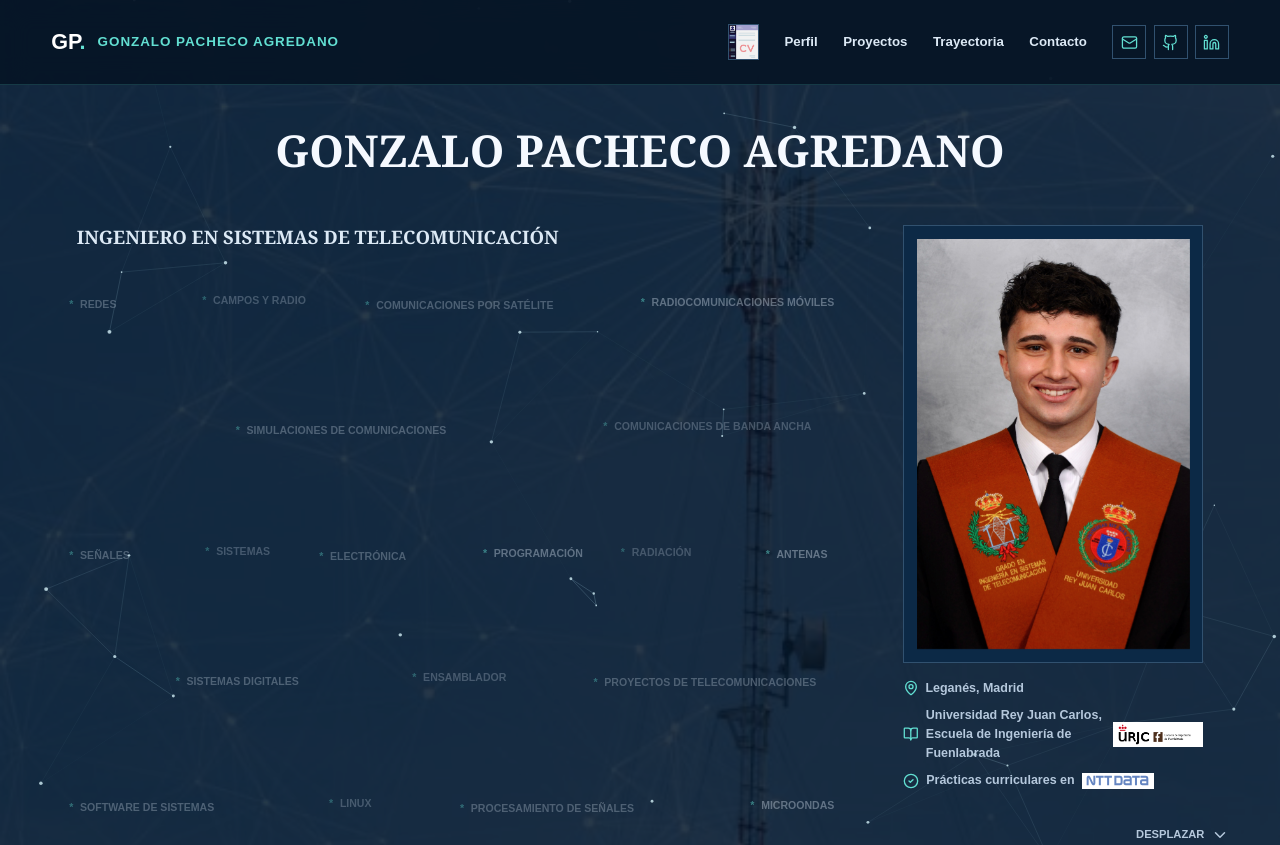
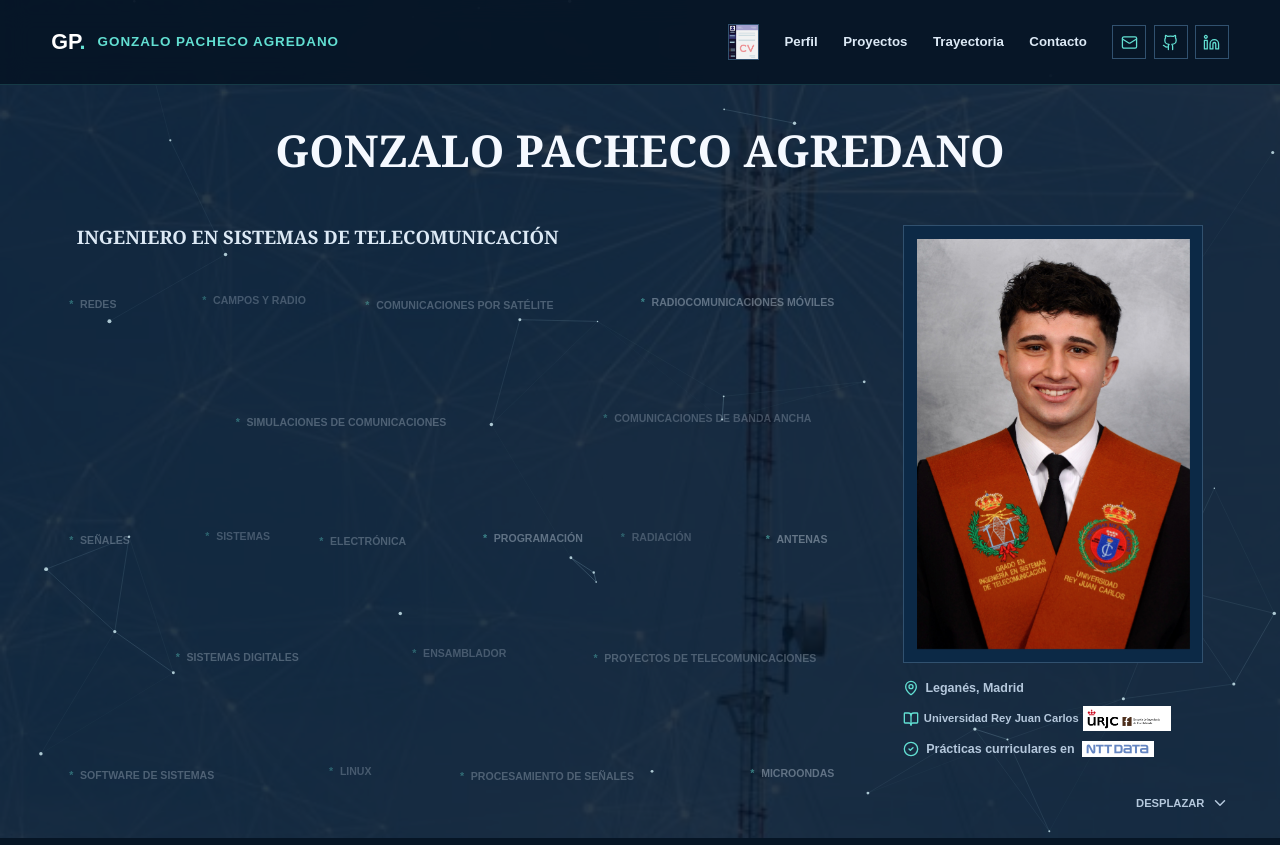
Before and after one commit to gonzaloop1494/gonzalo-portfolio, a Next.js app: page / in a window 1280 px wide. Shown: the top 845 px of the page. Built offline with nearby package versions, Linux system fonts and the light colour scheme; no server answers.

Commit message:
Refine university hero metadata

```diff
--- a/app/globals.css
+++ b/app/globals.css
@@ -194,9 +194,9 @@ h1 em, h2 em { color: var(--accent); font-family: Georgia, "Times New Roman", se
 .hero-meta { display: flex; flex-direction: column; gap: .55rem; padding-top: 1rem; color: var(--muted); font-size: .78rem; font-weight: 700; }
 .hero-meta p { display: flex; align-items: center; gap: .4rem; margin: 0; }
 .hero-meta svg { color: var(--accent); }
-.hero-meta .hero-university { align-items: center; flex-wrap: nowrap; gap: .45rem; }
-.hero-university > span { flex: 1 1 185px; min-width: 0; }
-.urjc-logo { flex: 0 0 90px; width: 90px; height: auto; padding: .16rem .28rem; background: var(--white); object-fit: contain; }
+.hero-meta .hero-university { align-items: center; flex-wrap: nowrap; gap: .3rem; }
+.hero-university > span { flex: 0 1 auto; min-width: 0; font-size: .7rem; white-space: nowrap; }
+.urjc-logo { flex: 0 0 88px; width: 88px; height: auto; padding: .14rem .24rem; background: var(--white); object-fit: contain; }
 .hero-meta .hero-ntt { flex-wrap: wrap; gap: .45rem; }
 .ntt-logo { width: 72px; height: auto; padding: .18rem .28rem; background: var(--white); }
 .scroll-cue { position: absolute; z-index: 4; right: clamp(1.3rem, 4vw, 5rem); bottom: 1.65rem; display: flex; align-items: center; gap: .4rem; color: var(--muted); font-size: .7rem; font-weight: 800; text-transform: uppercase; }
--- a/components/portfolio.tsx
+++ b/components/portfolio.tsx
@@ -370,8 +370,8 @@ export function Portfolio() {
               <p><MapPin size={16} /> Leganés, Madrid</p>
               <p className="hero-university">
                 <BookOpen size={16} />
-                <span>Universidad Rey Juan Carlos, Escuela de Ingeniería de Fuenlabrada</span>
-                <Image className="urjc-logo" src="/urjc-eif-logo.png" alt="Logotipo de la Universidad Rey Juan Carlos y la Escuela de Ingeniería de Fuenlabrada" width={2560} height={642} />
+                <span>Universidad Rey Juan Carlos</span>
+                <Image className="urjc-logo" src="/urjc-eif-logo.png" alt="Logotipo de la Universidad Rey Juan Carlos" width={2560} height={642} />
               </p>
               <p className="hero-ntt">
                 <CircleCheck size={16} />
```
